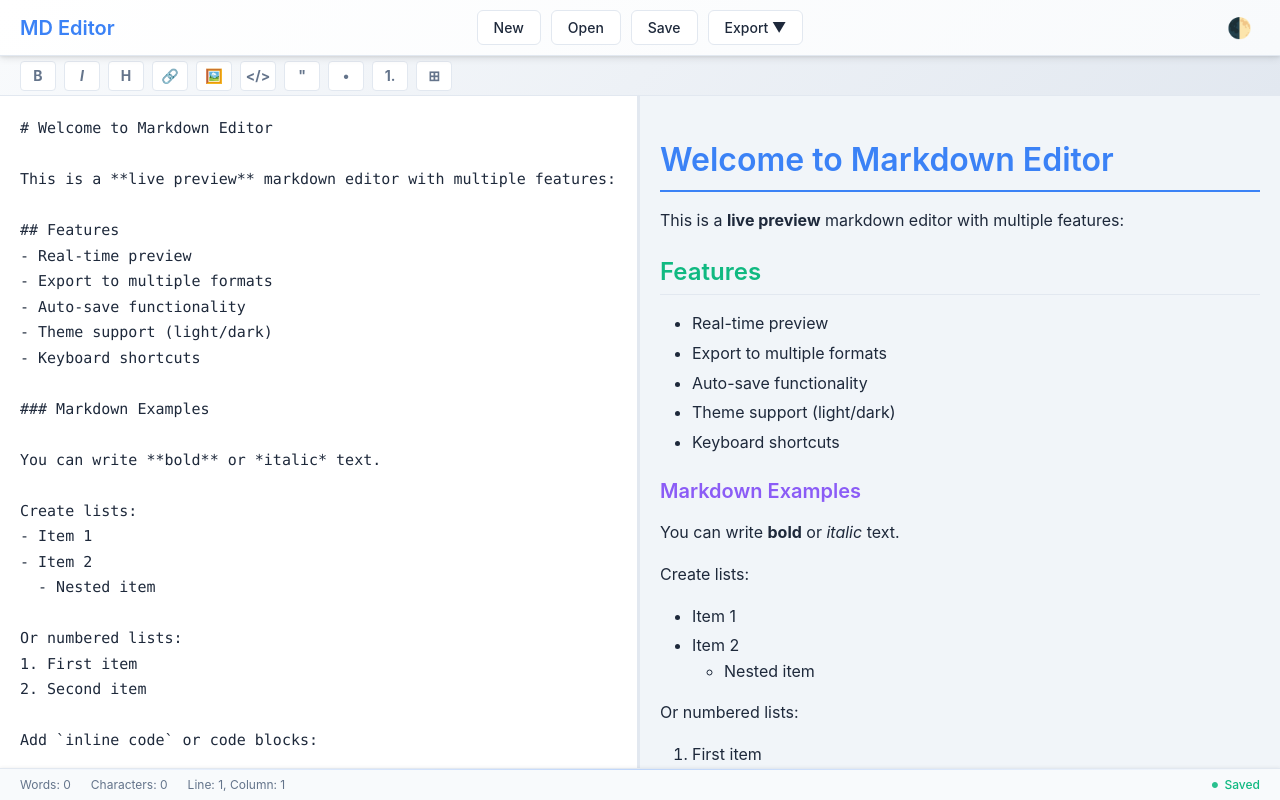
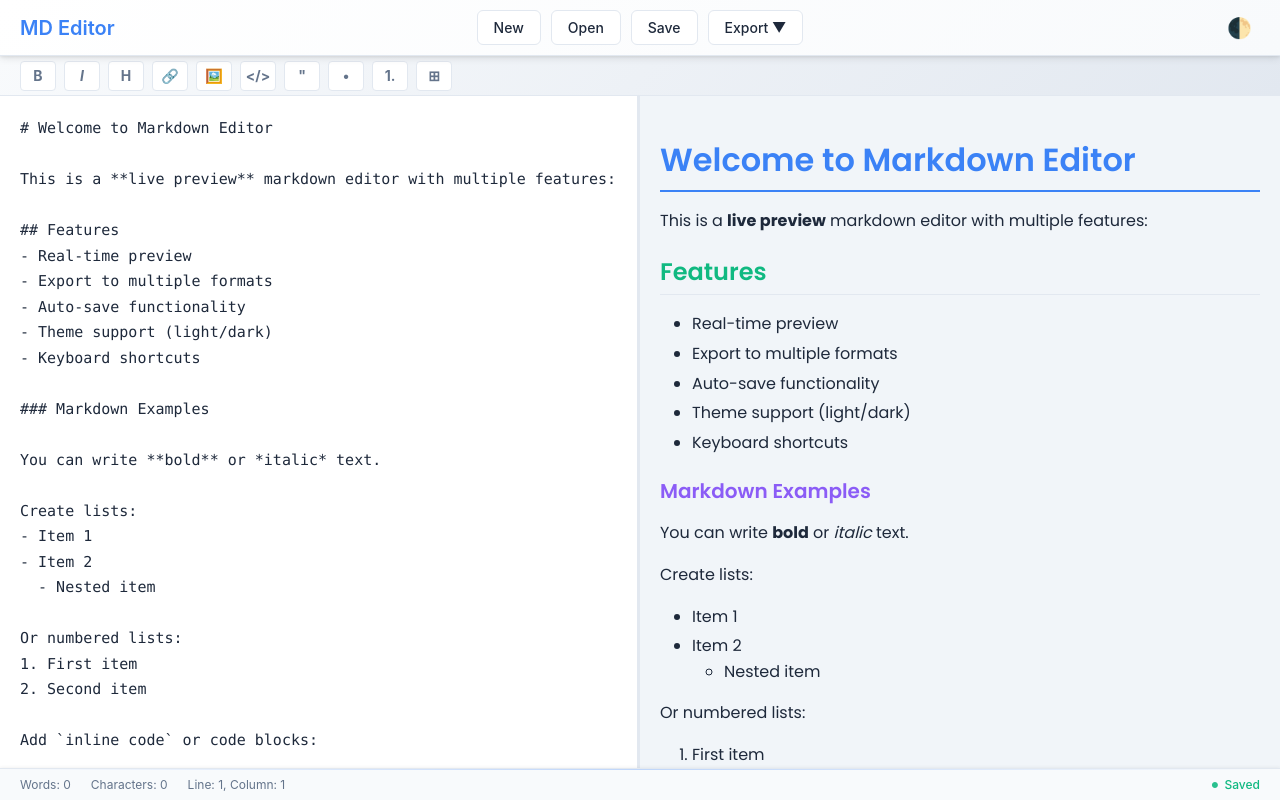
Before and after one commit to victorptrc/markdown-editor, a plain HTML site: page index.html in a window 1280 px wide. Drawn offline with nearby package versions, Linux system fonts and the light colour scheme.

Commit message:
Implement Poppins font for markdown rendering and exports
- Add Google Fonts Poppins import with multiple weights (300-700) to index.html
- Update .markdown-body CSS to use Poppins as primary font family
- Modify HTML export function to include Poppins fonts in exported files
- Add Poppins font support to PDF print styles with @import rule
- Maintain fallback fonts for reliability (system fonts as backup)

All markdown content (live preview, HTML exports, PDF exports) now uses the modern Poppins font family for improved typography and readability.

```diff
--- a/index.html
+++ b/index.html
@@ -4,6 +4,9 @@
     <meta charset="UTF-8">
     <meta name="viewport" content="width=device-width, initial-scale=1.0">
     <title>Markdown Editor</title>
+    <link rel="preconnect" href="https://fonts.googleapis.com">
+    <link rel="preconnect" href="https://fonts.gstatic.com" crossorigin>
+    <link href="https://fonts.googleapis.com/css2?family=Poppins:wght@300;400;500;600;700&display=swap" rel="stylesheet">
     <link rel="stylesheet" href="styles.css">
     <script src="https://cdn.jsdelivr.net/npm/marked/marked.min.js"></script>
 </head>
--- a/script.js
+++ b/script.js
@@ -332,9 +332,12 @@ Happy writing! 📝`;
     <meta charset="UTF-8">
     <meta name="viewport" content="width=device-width, initial-scale=1.0">
     <title>Exported Markdown</title>
+    <link rel="preconnect" href="https://fonts.googleapis.com">
+    <link rel="preconnect" href="https://fonts.gstatic.com" crossorigin>
+    <link href="https://fonts.googleapis.com/css2?family=Poppins:wght@300;400;500;600;700&display=swap" rel="stylesheet">
     <style>
         body {
-            font-family: -apple-system, BlinkMacSystemFont, 'Segoe UI', Roboto, 'Helvetica Neue', Arial, sans-serif;
+            font-family: 'Poppins', -apple-system, BlinkMacSystemFont, 'Segoe UI', Roboto, 'Helvetica Neue', Arial, sans-serif;
             line-height: 1.6;
             color: ${isDark ? '#ffffff' : '#333333'};
             background-color: ${isDark ? '#1e1e1e' : '#ffffff'};
--- a/styles.css
+++ b/styles.css
@@ -274,6 +274,7 @@ button:focus:not(:focus-visible) {
 
 /* Markdown Body Styles */
 .markdown-body {
+  font-family: 'Poppins', -apple-system, BlinkMacSystemFont, 'Segoe UI', Roboto, 'Helvetica Neue', Arial, sans-serif;
   font-size: 16px;
   line-height: 1.6;
   color: var(--text-primary);
@@ -614,6 +615,8 @@ button:focus:not(:focus-visible) {
 }
 
 /* Print Styles */
+@import url('https://fonts.googleapis.com/css2?family=Poppins:wght@300;400;500;600;700&display=swap');
+
 @page {
   margin: 0;
   size: A4;
@@ -623,6 +626,7 @@ button:focus:not(:focus-visible) {
   body {
     background: white;
     color: black;
+    font-family: 'Poppins', -apple-system, BlinkMacSystemFont, 'Segoe UI', Roboto, sans-serif;
   }
 
   .app-header,
```
Also changed, not shown: .claude/settings.local.json (added).
